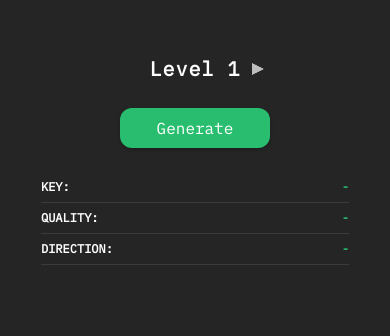
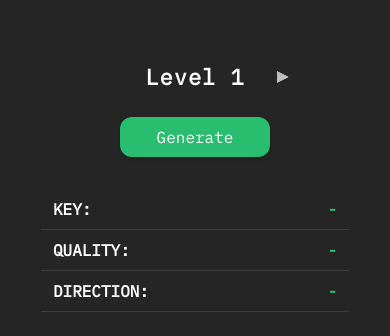
Before and after one commit to DonElDoug/triad-generator, a plain HTML site: page index.html in a window 390 px wide. Shown: the part 232-568 px from the top of the page. Drawn offline with Linux system fonts and the light colour scheme.

Commit message:
Design change

```diff
--- a/style.css
+++ b/style.css
@@ -26,32 +26,31 @@ body {
     min-height: 100vh;
     display: grid;
     place-items: center;
-    overflow-x: hidden; /* Prevent horizontal scrolling */
+    overflow-x: hidden;
 }
 
 .bpm_container {
     background: var(--card-bg);
     border-radius: 18px;
-    padding: calc(4 * var(--unit)) calc(1 * var(--unit)); /* Reduced horizontal padding */
-    width: 100%; /* Changed from 100vw */
-    height: 100%; /* Changed from 100vh */
+    padding: calc(4 * var(--unit)) calc(1 * var(--unit));
+    width: 100%;
     max-width: 100vw;
-    max-height: 100vh;
     display: flex;
     flex-direction: column;
     gap: calc(3 * var(--unit));
-    justify-content: center; /* Center content vertically */
-    align-items: center; /* Center content horizontally */
+    justify-content: center;
+    align-items: center;
 }
 
 .header {
     display: flex;
     align-items: center;
     position: relative;
-    padding: 0; /* Remove horizontal padding */
+    width: 100%;
+    max-width: 200px;
+    padding: 0 calc(0.5 * var(--unit)); /* Added container padding */
 }
 
-/* Arrow styles linked only to the header */
 .header .arrow {
     width: calc(2 * var(--unit));
     aspect-ratio: 1;
@@ -59,27 +58,24 @@ body {
     opacity: 0.7;
     transition: opacity var(--transition-speed);
     flex-shrink: 0;
-    padding: calc(0.25 * var(--unit)); /* Consistent arrow padding */
+    padding: calc(0.25 * var(--unit));
 }
 
 .title {
-    font-size: calc(3 * var(--unit));
+    font-size: clamp(22px, 3vw, 24px);
     letter-spacing: 1px;
     text-align: center;
     flex-grow: 1;
-    position: relative;
-    z-index: 1;
     margin: 0;
-    padding: 0 calc(0.25 * var(--unit)); /* Reduced title padding */
+    padding: 0 calc(0.5 * var(--unit));
 }
 
-/* Added a small positive margin to separate the arrows from the title */
 .header .arrow.prev {
-    margin-right: calc(0.9 * var(--unit));
+    margin-right: calc(0.5 * var(--unit));
 }
 
 .header .arrow.next {
-    margin-left: calc(0.9 * var(--unit));
+    margin-left: calc(0.5 * var(--unit));
 }
 
 .generate-btn {
@@ -93,127 +89,88 @@ body {
     border: none;
     border-radius: 12px;
     color: var(--text-color);
-    font-size: calc(2 * var(--unit));
+    font-size: clamp(16px, 2vw, 16px);
     cursor: pointer;
     transition: all var(--transition-speed);
     box-shadow: 0 2px 4px rgba(0,0,0,0.2);
 }
 
-.generate-btn:hover {
-    background: #22ad5f;
-    box-shadow: 0 4px 8px rgba(0,0,0,0.3);
-}
-
-.generate-btn:active {
-    transform: scale(0.98);
-    transition-duration: 0.1s;
-    box-shadow: 0 1px 2px rgba(0,0,0,0.1);
-}
-
 .output-container {
     background: var(--card-bg);
     border-radius: 12px;
-    padding: calc(1 * var(--unit)) calc(3 * var(--unit)) calc(3 * var(--unit)); /* Reduced top padding */
-    width: 90%; /* Adjusted width to take more space */
-    height: auto; /* Adjusted height to be auto */
-    overflow: hidden;
+    padding: calc(1 * var(--unit)) calc(3 * var(--unit)) calc(3 * var(--unit));
+    width: 90%;
+    max-width: 400px;
+    overflow: visible; /* Changed from hidden */
+}
+
+/* Add position relative so that the absolutely positioned pairing row is contained */
+.output-card {
     position: relative;
     display: flex;
-    justify-content: center; /* Center the container content */
+    flex-direction: column;
+    width: 100%;
+    transition: all var(--transition-speed);
 }
 
-.output-card {
-    display: flex;
-    flex-direction: column;
-    width: 100%; /* Ensure it takes full width */
-    max-width: 400px; /* Set maximum width */
-    margin-top: calc(-1 * var(--unit)); /* Moved rows higher */
-    transition: height var(--transition-speed); /* Add transition for height */
-    position: relative; /* Ensure pairing row is positioned relative to this */
-    margin-bottom: calc(3 * var(--unit)); /* Add margin to accommodate pairing row */
+/* Modify .pairing-row to use absolute positioning and a scale transform */
+/* This makes it appear smoothly without shifting the layout */
+.pairing-row {
+    position: absolute;
+    top: 100%;
+    left: 0;
+    width: 100%;
+    overflow: hidden;
+    opacity: 0;
+    transform: scaleY(0);
+    transform-origin: top;
+    transition: transform var(--transition-speed), opacity var(--transition-speed);
+    padding: calc(0 * var(--unit)) calc(1.5 * var(--unit));
+    font-size: clamp(16px, 2.25vw, 18px);
+}
+
+.pairing-row.visible {
+    opacity: 1;
+    transform: scaleY(1);
+    padding: calc(1 * var(--unit)) calc(1.5 * var(--unit));
 }
 
 .output-row {
-    flex: 1;
     display: flex;
     justify-content: space-between;
     align-items: center;
-    padding: calc(1 * var(--unit)) calc(1.5 * var(--unit)); /* Reduced horizontal padding */
+    padding: calc(1 * var(--unit)) calc(1.5 * var(--unit));
     border-bottom: 1px solid var(--border-color);
     transition: all var(--transition-speed);
-    width: 100%; /* Ensure it takes full width */
-    max-width: 400px; /* Set maximum width */
-    font-size: calc(2.25 * var(--unit)); /* Added to match output-value size */
+    font-size: clamp(16px, 2.25vw, 18px);
 }
 
 .output-row:last-child {
     border-bottom: none;
 }
 
-.pairing-row {
-    flex: 1;
-    height: 0; /* Initially set height to 0 */
-    opacity: 0;
-    overflow: hidden; /* Hide overflow */
-    transition: height var(--transition-speed), opacity var(--transition-speed);
-    width: 100%; /* Ensure it takes full width */
-}
-
-.pairing-row.visible {
-    height: auto; /* Set height to auto when visible */
-    opacity: 1;
-}
-
 .output-value {
-    font-size: calc(2.25 * var(--unit));
     color: var(--primary);
     font-weight: bold;
     transition: color var(--transition-speed);
+    white-space: nowrap;
+    overflow: hidden;
+    text-overflow: ellipsis;
+    max-width: 60%;
 }
 
-.output-value:hover {
-    color: #20965a;
-}
-
-/* Additional rules to keep arrows near the title */
-.header {
-    justify-content: center; /* Center the header content */
-}
-
-.header .title {
-    flex-grow: 0; /* Prevent the title from expanding too much */
-}
-
-/* Responsive design adjustments */
 @media (max-width: 600px) {
     .bpm_container {
         padding: calc(2 * var(--unit));
-        border-radius: 0; /* Remove border radius on mobile */
-    }
-
-    .title {
-        font-size: calc(2.5 * var(--unit));
+        border-radius: 0;
     }
 
     .output-container {
-        width: 95%; /* Slightly wider on mobile */
+        width: 95%;
         padding: calc(1 * var(--unit)) calc(2 * var(--unit));
     }
 
     .output-value {
-        font-size: calc(1.5 * var(--unit)); /* Match the row font size */
-        max-width: 50%; /* Prevent text from getting cut off */
-    }
-
-    .output-row {
-        padding: calc(0.75 * var(--unit)) 0;
-        font-size: calc(1.5 * var(--unit)); /* Smaller font size on mobile */
+        max-width: 55%;
     }
 }
-
-/* Prevent text from breaking awkwardly */
-.output-value {
-    white-space: nowrap;
-    overflow: hidden;
-    text-overflow: ellipsis;
-}
```
